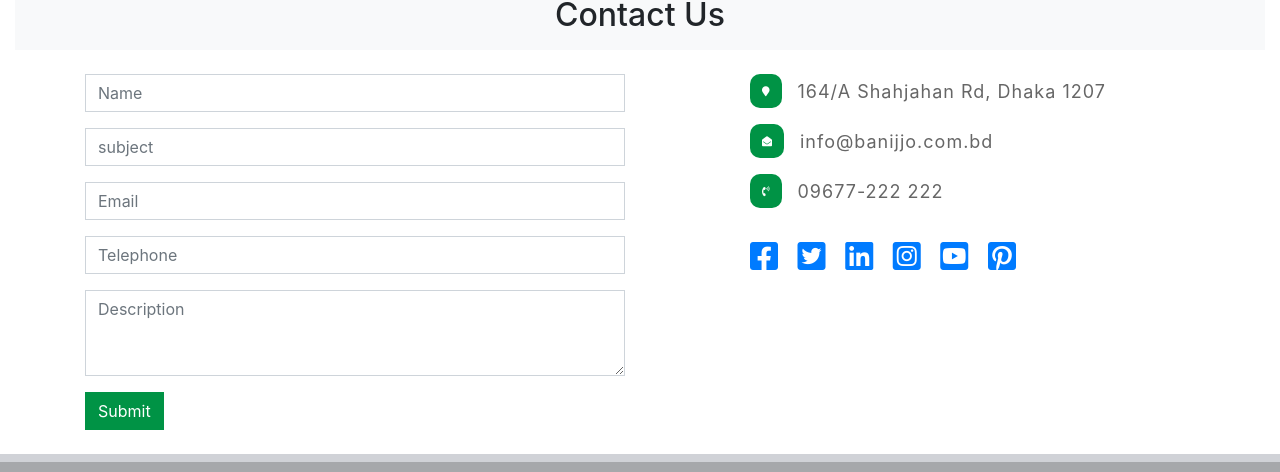
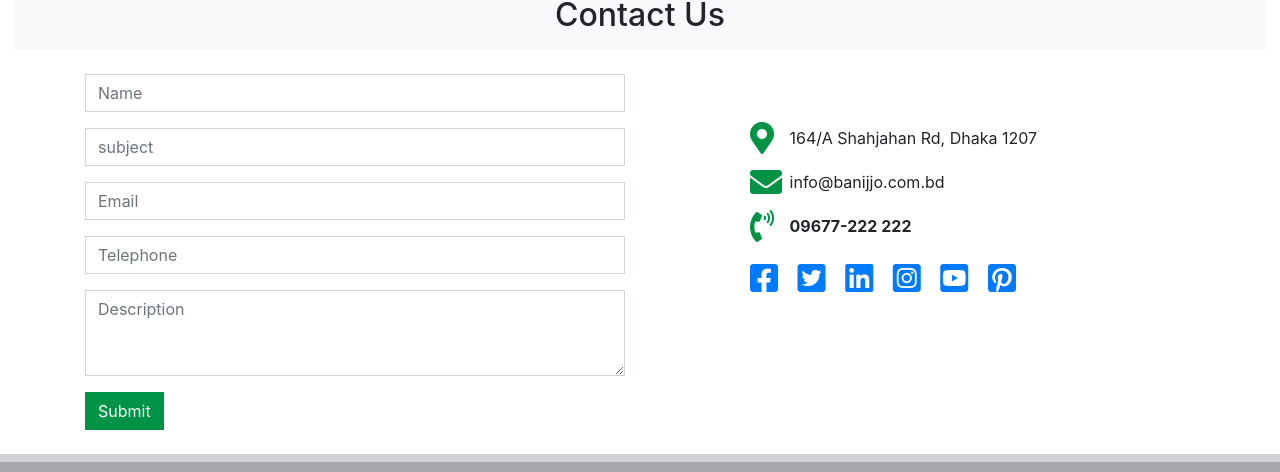
Before and after one commit to mehedi609/banijjo-new-project, a Next.js app: page /contact-us in a window 1280 px wide. Shown: the part 811-1283 px from the top of the page. Built offline with nearby package versions, Linux system fonts and the light colour scheme.

Commit message:
product-card.jsx modified.

```diff
--- a/components/shared/AppLink.jsx
+++ b/components/shared/AppLink.jsx
@@ -5,7 +5,7 @@ const AppLink = ({ children, href, as = null }) => {
   return (
     <>
       <Link href={href} as={`${as ? as : href}`}>
-        <a>{children}</a>
+        {children}
       </Link>
 
       <style jsx>{`
--- a/pages/contact-us/index.jsx
+++ b/pages/contact-us/index.jsx
@@ -82,37 +82,39 @@ const contactUs = () => {
             </form>
           </div>
 
-          <div className="col-md-5 offset-md-1">
-            <div className="contact-info">
-              <div className="row">
-                <div className="col-md-12 mb-3">
-                  <div className="contact-info-left float-left pr-3">
-                    <i className="fas fa-map-marker" />
-                  </div>
-                  <div className="contact-info-right d-table-cell">
-                    <span>164/A Shahjahan Rd, Dhaka 1207</span>
-                  </div>
-                </div>
-                <div className="col-md-12 mb-3">
-                  <div className="contact-info-left float-left pr-3">
-                    <i className="fas fa-envelope-open" />
-                  </div>
-                  <div className="contact-info-right d-table-cell">
-                    <span>info@banijjo.com.bd</span>
-                  </div>
-                </div>
-                <div className="col-md-12 mb-3">
-                  <div className="contact-info-left float-left pr-3">
-                    <i className="fas fa-phone-volume" />
-                  </div>
-                  <div className="contact-info-right d-table-cell">
-                    <span>09677-222 222</span>
-                  </div>
-                </div>
+          <div className="col-md-5 offset-md-1 mt-md-5">
+            <div className="row">
+              <div className="col-1">
+                <i className="fas fa-map-marker-alt fa-2x text-primary" />
+              </div>
+              <div className="col-11">
+                <p className="d-inline-block mt-1">
+                  164/A Shahjahan Rd, Dhaka 1207
+                </p>
               </div>
             </div>
 
-            <div className="row mt-3">
+            <div className="row">
+              <div className="col-1">
+                <i className="fas fa-envelope fa-2x text-primary" />
+              </div>
+              <div className="col-11">
+                <p className="d-inline-block mt-1">info@banijjo.com.bd</p>
+              </div>
+            </div>
+
+            <div className="row">
+              <div className="col-1">
+                <i className="fas fa-phone-volume fa-2x text-primary" />
+              </div>
+              <div className="col-11">
+                <p className="d-inline-block mt-1">
+                  <b>09677-222 222</b>
+                </p>
+              </div>
+            </div>
+
+            <div className="row mt-2">
               <div className="col-1 facebook-color mr-2">
                 <a
                   href="https://www.facebook.com/banijjo.com.bd"
--- a/styles/custom-styles.css
+++ b/styles/custom-styles.css
@@ -45,13 +45,10 @@ ol {
   border-color: #009345;
 }
 
-/*.btn-primary:hover,
-.btn-primary:focus,
-.btn-primary:active {
-  color: #fff;
-  background-color: #00813e;
-  border-color: #00813e;
-}*/
+a.text-primary:focus,
+a.text-primary:hover {
+  color: #009345 !important;
+}
 
 .nav-link {
   font-size: 12px;
```
Also changed, not shown: components/shared/Product_Card.js (+23 -14 lines), components/shared/product-card.jsx (+40 -14 lines), components/shared/productListBreadCrumb.js (+8 -5 lines), pages/auth/login.js (+27 -21 lines), pages/auth/registration.js (+28 -23 lines), pages/product-details/SameVendorOrSameCatProducts.js (+4 -6 lines).
